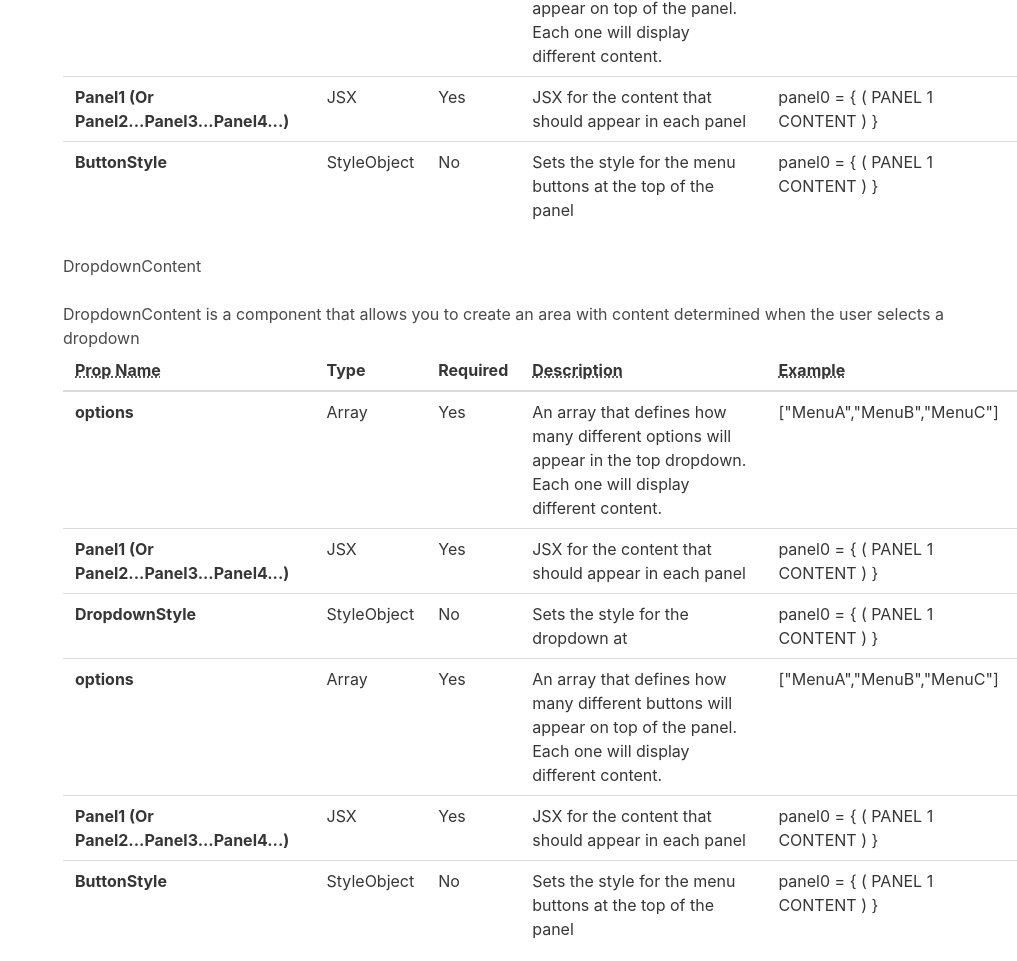
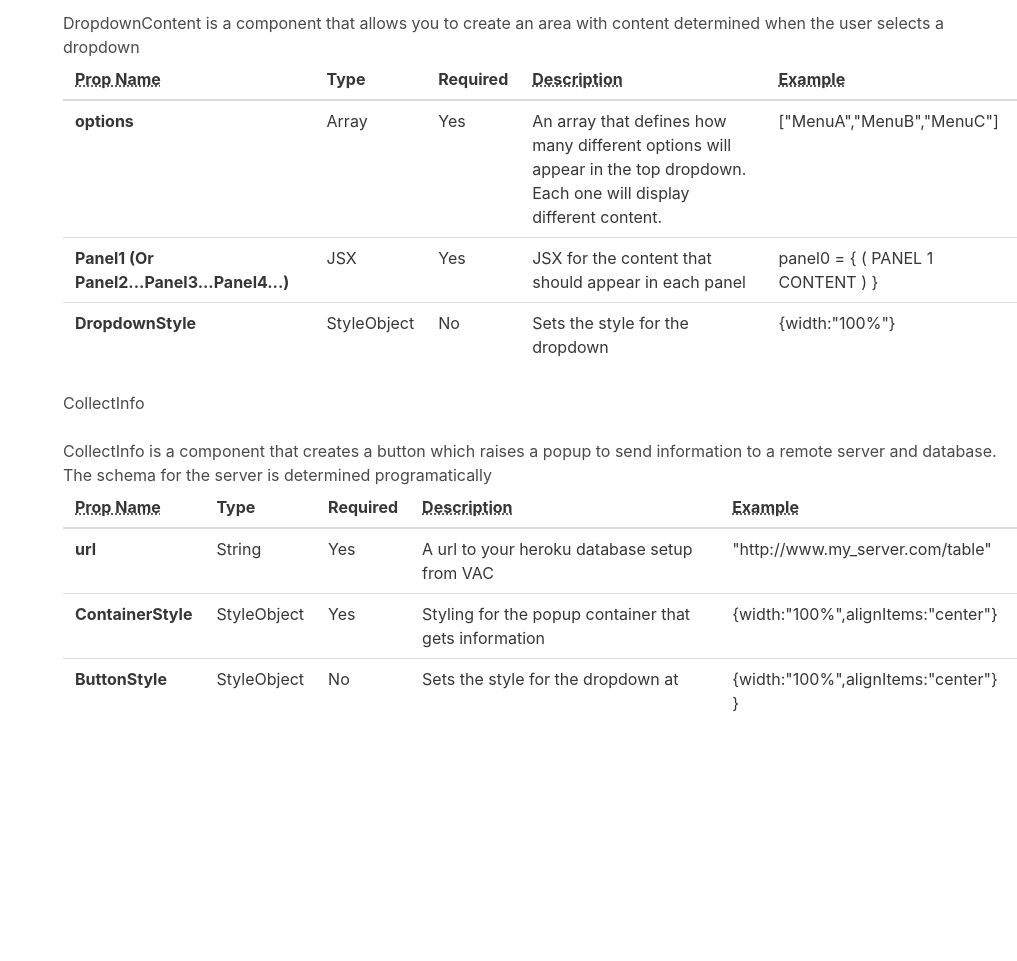
Before and after one commit to nadrojtayl/VACComponentLibrary, a plain HTML site: page index.html in a window 1280 px wide. Shown: the part 465-1426 px from the top of the page, without its empty margins (263-1280 px from the left). After the commit the page ends 1200 px from the top, so only its background shows below. Drawn offline with nearby package versions, Linux system fonts and the light colour scheme.

Commit message:
update documentation

```diff
--- a/CollectInfo.js
+++ b/CollectInfo.js
@@ -99,12 +99,11 @@ class CollectInfo extends Component {
     var that = this;
     console.log(that.state.hidden)
     if(that.state.hidden){
-      console.log("HIDDEN")
-      return (<View style = {{width:"10%"}}><Button onPress = {function(){that.setState({hidden:false})}} title = {that.props.title}></Button></View>)
+      return (<View style = {that.props.ButtonStyle === undefined ? ({width:"10%"}):(that.props.ButtonStyle)}><Button onPress = {function(){that.setState({hidden:false})}} title = {that.props.title}></Button></View>)
     }
     return (
 
-      <View style={{position:"absolute", justifyContent:'center',  borderWidth:1, height:"50%",width:"50%",top:"20%",left:"10%", backgroundColor:'white'}}>
+      <View style= {that.props.ContainerStyle === undefined ? ({position:"absolute", justifyContent:'center',  borderWidth:1, height:"50%",width:"50%",top:"20%",left:"10%", backgroundColor:'white'}):(that.props.ContainerStyle)}>
         <ScrollView>
         {that.state.fields.map(function(field,ind){
           return (<TextInput
--- a/index.html
+++ b/index.html
@@ -38,41 +38,6 @@
   </thead>
   <tbody>
   	   <tr id = "panel">
-      <th>options</th>
-      <td> Array</td>
-      <td> Yes</td>
-      <td>An array that defines how many different buttons will appear on top of the panel. Each one will display different content.</td>
-      <td>["MenuA","MenuB","MenuC"]</td>
-    </tr>
-    <tr>
-      <th>Panel1 (Or Panel2...Panel3...Panel4...)</th>
-      <td> JSX</td>
-      <td> Yes</td>
-      <td>JSX for the content that should appear in each panel</td>
-      <td> panel0 = {
-            (
-            <View>
-              <TitleText>PANEL 1 CONTENT</TitleText>
-            </View>
-            )
-          }
-    </td>
-    </tr>
-    <tr>
-      <th>ButtonStyle</th>
-      <td> StyleObject</td>
-      <td> No</td>
-      <td>Sets the style for the menu buttons at the top of the panel</td>
-      <td> panel0 = {
-            (
-            <View>
-              <TitleText>PANEL 1 CONTENT</TitleText>
-            </View>
-            )
-          }
-    </td>
-    </tr>
-     <tr>
       <th>options</th>
       <td> Array</td>
       <td> Yes</td>
@@ -150,48 +115,51 @@
       <th>DropdownStyle</th>
       <td> StyleObject</td>
       <td> No</td>
-      <td>Sets the style for the dropdown at</td>
-      <td> panel0 = {
-            (
-            <View>
-              <TitleText>PANEL 1 CONTENT</TitleText>
-            </View>
-            )
-          }
+      <td>Sets the style for the dropdown</td>
+      <td> {width:"100%"}
     </td>
     </tr>
-     <tr>
-      <th>options</th>
-      <td> Array</td>
+
+  </tbody>
+</table>
+
+
+
+<h2 id="DropdownContent">CollectInfo</h2>
+  <br>
+  <p>CollectInfo is a component that creates a button which raises a popup to send information to a remote server and database. The schema for the server is determined programatically</p>
+  <table class="table">
+  <thead>
+    <tr>
+      <th><abbr title="Prop Name">Prop Name</abbr></th>
+      <th>Type</th>
+      <th>Required</th>
+      <th><abbr title="Description">Description</abbr></th>
+      <th><abbr title="Description">Example</abbr></th>
+    </tr>
+  </thead>
+  <tbody>
+       <tr id = "panel">
+      <th>url</th>
+      <td>String</td>
       <td> Yes</td>
-      <td>An array that defines how many different buttons will appear on top of the panel. Each one will display different content.</td>
-      <td>["MenuA","MenuB","MenuC"]</td>
+      <td>A url to your heroku database setup from VAC</td>
+      <td>"http://www.my_server.com/table"</td>
     </tr>
     <tr>
-      <th>Panel1 (Or Panel2...Panel3...Panel4...)</th>
-      <td> JSX</td>
+      <th>ContainerStyle</th>
+      <td> StyleObject</td>
       <td> Yes</td>
-      <td>JSX for the content that should appear in each panel</td>
-      <td> panel0 = {
-            (
-            <View>
-              <TitleText>PANEL 1 CONTENT</TitleText>
-            </View>
-            )
-          }
+      <td>Styling for the popup container that gets information</td>
+      <td> {width:"100%",alignItems:"center"}
     </td>
     </tr>
     <tr>
       <th>ButtonStyle</th>
       <td> StyleObject</td>
       <td> No</td>
-      <td>Sets the style for the menu buttons at the top of the panel</td>
-      <td> panel0 = {
-            (
-            <View>
-              <TitleText>PANEL 1 CONTENT</TitleText>
-            </View>
-            )
+      <td>Sets the style for the dropdown at</td>
+      <td>{width:"100%",alignItems:"center"}
           }
     </td>
     </tr>
```
